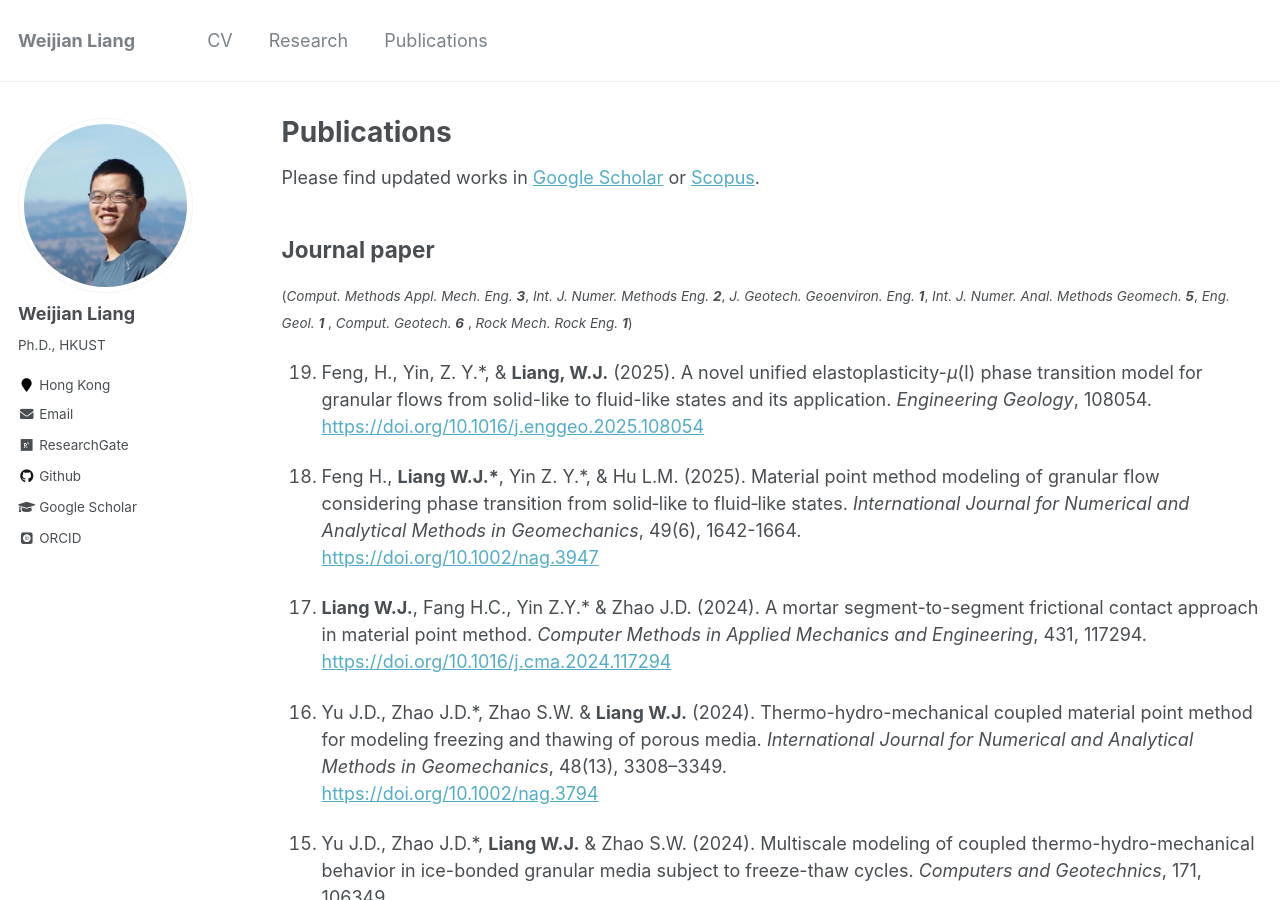
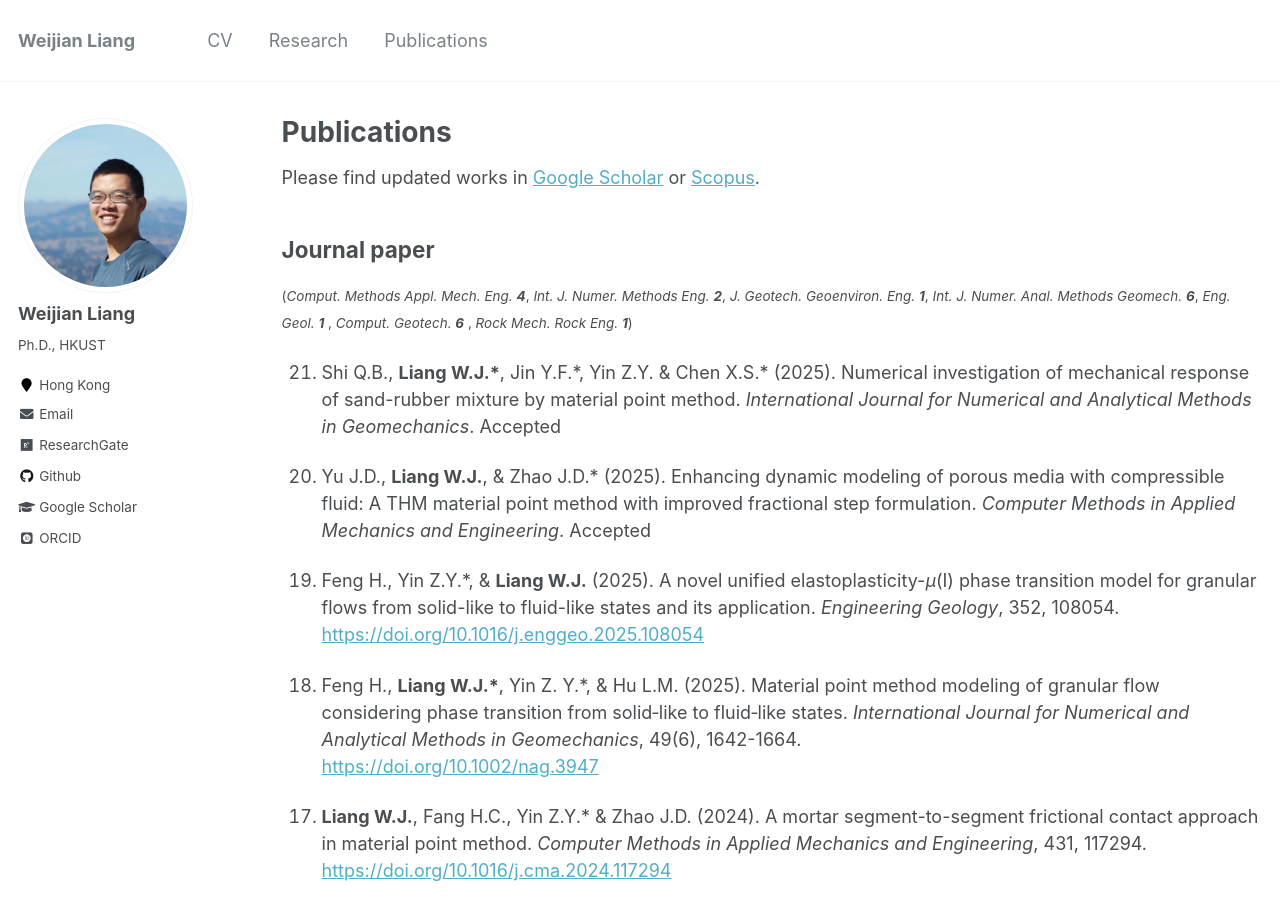
Before and after one commit to WeijianLiang/WeijianLiang.github.io, a Jekyll site: the page built from _pages/publications.md, in a window 1280 px wide and 900 px high. Built offline with Jekyll 4.4.1, drawn with Linux system fonts in a browser that asks for light colours; some web fonts are replaced.

Commit message:
update publication

```diff
--- a/_pages/publications.md
+++ b/_pages/publications.md
@@ -9,17 +9,24 @@ Please find updated works in [Google Scholar](https://scholar.google.com/citatio
 
 ## Journal paper
 
-<small>(*Comput. Methods Appl. Mech. Eng.* ***3***,
+<small>(*Comput. Methods Appl. Mech. Eng.* ***4***,
  *Int. J. Numer. Methods Eng.* ***2***,
  *J. Geotech. Geoenviron. Eng.* ***1***,
- *Int. J. Numer. Anal. Methods Geomech.* ***5***,
+ *Int. J. Numer. Anal. Methods Geomech.* ***6***,
  *Eng. Geol.* ***1*** ,
  *Comput. Geotech.* ***6*** ,
  *Rock Mech. Rock Eng.* ***1***)</small>
 
-1. Feng, H., Yin, Z. Y.\*, & **Liang, W.J.** (2025). A novel unified elastoplasticity-*μ*(I) phase transition model for granular flows from solid-like to fluid-like states and its application.
+1. Shi Q.B., **Liang W.J.\***, Jin Y.F.\*, Yin Z.Y. & Chen X.S.\* (2025). Numerical investigation of mechanical response of sand-rubber mixture by material point method.
+*International Journal for Numerical and Analytical Methods in Geomechanics*.  Accepted
+<br />
+
+1. Yu J.D., **Liang W.J.**, & Zhao J.D.\* (2025). Enhancing dynamic modeling of porous media with compressible fluid: A THM material point method with improved fractional step formulation. *Computer Methods in Applied Mechanics and Engineering*. Accepted
+<br />
+
+1. Feng H., Yin Z.Y.\*, & **Liang W.J.** (2025). A novel unified elastoplasticity-*μ*(I) phase transition model for granular flows from solid-like to fluid-like states and its application.
 *Engineering Geology*,
-108054.
+352, 108054.
 <br /><https://doi.org/10.1016/j.enggeo.2025.108054>
 
 1. Feng H., **Liang W.J.\***, Yin Z. Y.\*, & Hu L.M. (2025). Material point method modeling of granular flow considering phase transition from solid‐like to fluid‐like states.
```
